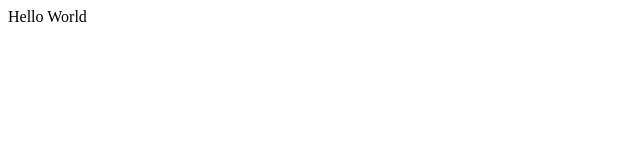
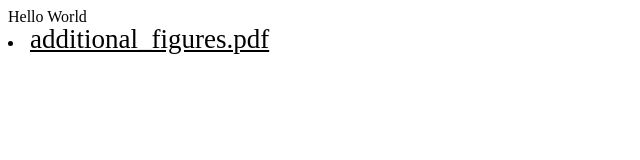
Before and after one commit to anonymous-visual/anonymous-visual.github.io, a plain HTML site: page index.html in a window 1280 px wide. Shown: the whole page, without its empty margins (0-640 px from the left). Drawn offline with Linux system fonts and the light colour scheme.

Commit message:
Update index.html

```diff
--- a/index.html
+++ b/index.html
@@ -1,4 +1,5 @@
 <!DOCTYPE html>
 <html>
 Hello World
+<li> <a href="additional_figures.pdf" target="_blank" style="color:black; line-height: 20pt; font-size: 27px "> additional_figures.pdf </a>  </li>
 </html>
```
